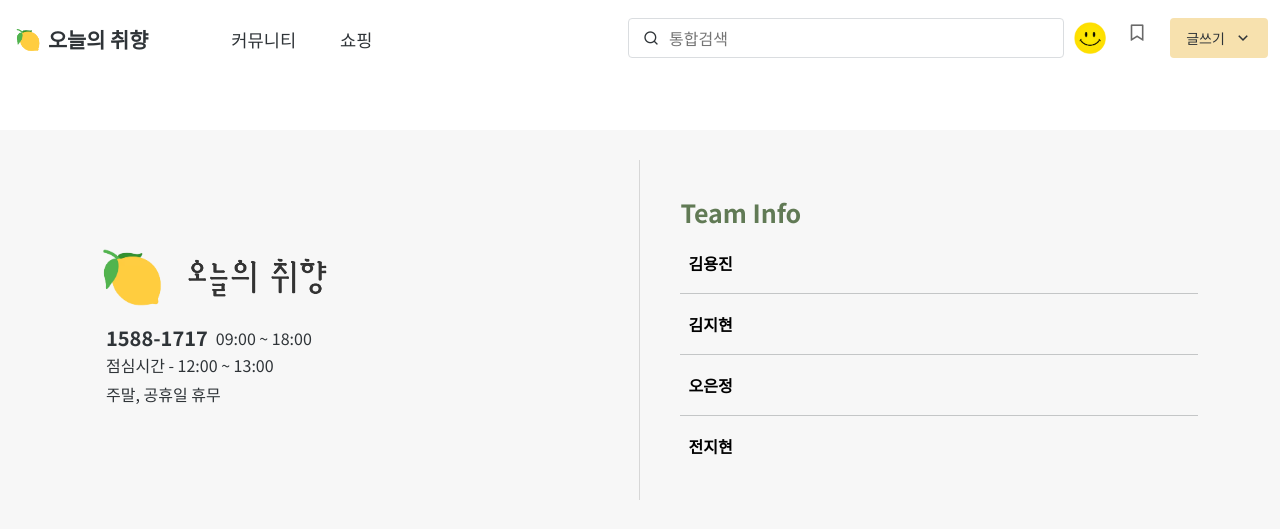
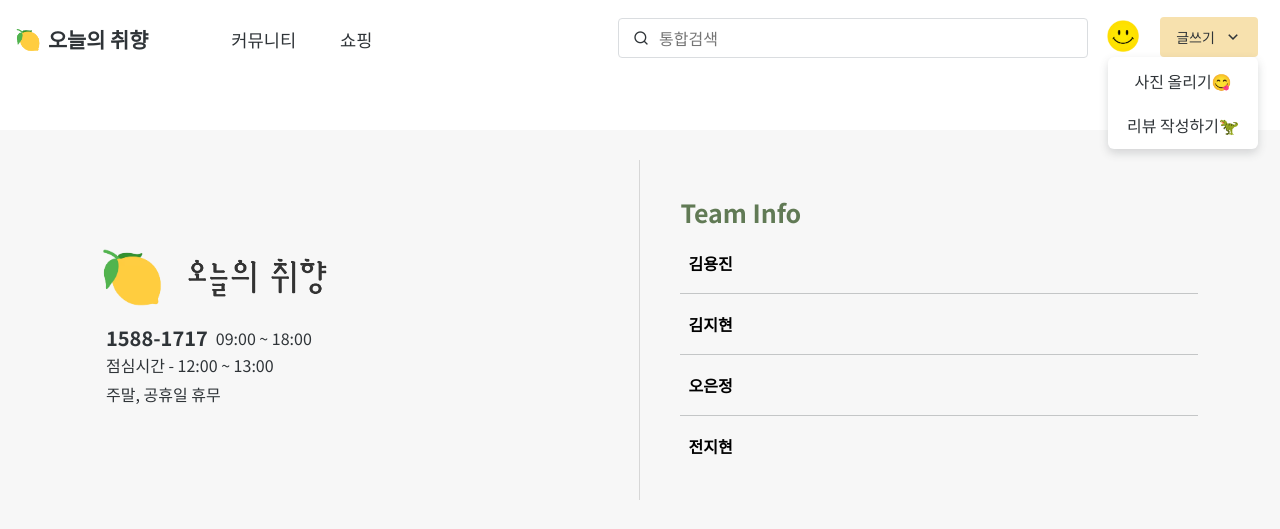
Before and after one commit to rabBit64/Todays-taste, a Django app: page /accounts/update/ in a window 1280 px wide. Shown: the top 529 px of the page. Run offline with Django 3.2, Linux system fonts and the light colour scheme; the visitor is signed in with stand-in values (Sample User, id 1); parts of the project's set-up code (start-up, migrations or seed data) failed here and were passed over; some libraries are stand-ins or nearby versions.

Commit message:
feat: add write dropdown

```diff
--- a/articles/templates/articles/create.html
+++ b/articles/templates/articles/create.html
@@ -8,7 +8,6 @@
    {% load static %}
    <link rel="shortcut icon" type="image/x-icon" href="{% static 'lemon-icon-removebg.png' %}" />
   <title>상품 리뷰작성</title>
-  <link rel="stylesheet" href="https://cdnjs.cloudflare.com/ajax/libs/font-awesome/4.7.0/css/font-awesome.min.css">
   <link href="https://cdn.jsdelivr.net/npm/bootstrap@5.3.0-alpha3/dist/css/bootstrap.min.css" rel="stylesheet" integrity="sha384-KK94CHFLLe+nY2dmCWGMq91rCGa5gtU4mk92HdvYe+M/SXH301p5ILy+dN9+nJOZ" crossorigin="anonymous">
 </head>
 {% load static %}
--- a/static/main/navbar.css
+++ b/static/main/navbar.css
@@ -47,6 +47,7 @@ ul, p{
 }
 .account-menu{
   display:flex;
+  height:45px;
   /* flex-grow:2; */
   /* flex-basis:auto; */
   flex: 0 1 650px;
@@ -76,7 +77,6 @@ ul, p{
   height:100%;
   flex: 1 1 0px;
   min-width:0;
-
   align-items:center;
   box-sizing:border-box;
   border: 1px solid #DADDE0;
@@ -84,7 +84,7 @@ ul, p{
   height:40px;
   padding: 0 14px;
   width:100%;
-  margin:0 10px;
+  margin-right:19px;
 }
 @media(max-width:650px){
   .search-box{
@@ -111,10 +111,12 @@ ul, p{
 }
 .write-button{
   border:none;
-  margin:0;
+  margin-top:7px;
+  margin-left:10px;
+  margin-right:10px;
   background:none;
   font-size:14px;
-  line-height:18px;
+  /* line-height:18px; */
   display:inline-block;
   align-items: center;
   width:auto;
@@ -143,6 +145,7 @@ ul, p{
 .account-detail{
   display:flex;
   align-items: center;
+  height:40px;
 }
 .account-detail-ls{
   display:flex;
@@ -154,11 +157,11 @@ ul, p{
   padding: 0 10px;
 }
 .scrap{
-  margin-right:20px;
-  padding-top:3px;
-  font-size:1.2rem;
-  transform: scale(1.3, 1);
-  padding-left:10px;
+  height:40px;
+  margin-top:5px;
+  padding-top:10px;
+  font-size:1.5rem;
+  transform: scale(1.2, 1);
 }
 .scrap i{
   color:#696969;
@@ -171,7 +174,7 @@ ul, p{
 }
 .profile{
   display: inline-block;
-  margin:0;
+  margin-bottom:5px;
   padding:0;
   border:none;
   background:none;
@@ -182,7 +185,7 @@ ul, p{
 }
 .profile-dropdown{
 position:absolute;
-right:150px;
+right:90px;
 background-color:white;
 z-index:1;
 box-shadow: rgba(63, 71, 77, 0.2) 0px 4px 10px 0px;
@@ -194,4 +197,41 @@ display:none;
 }
 .display{
   display:block;
+  /* transform: none;
+  transition: transform 0.2s ease 0s; */
 }
+.write-section{
+  display:inline-block;
+  position:relative;
+}
+.write-dropdown{
+  position:absolute;
+  right:10px;
+  background-color:white;
+  z-index:1;
+  box-shadow: rgba(63, 71, 77, 0.2) 0px 4px 10px 0px;
+  border-radius: 6px;
+  width: 150px;
+  padding: 0 3px;
+  height:auto;
+}
+.write-menu a{
+  height:10px;
+  margin:10px;
+}
+.block-toggle{
+  /* display: block !important; */
+  display:none;
+}
+.write-menu{
+  text-align: center;
+  margin:4px 0;
+  height:40px;
+  line-height:40px;
+  /* display:none; */
+}
+.write-menu:hover{
+  border-radius:6px;
+  background-color:#eee;
+  transition: all 0.2s;
+}
--- a/templates/base.html
+++ b/templates/base.html
@@ -15,7 +15,6 @@
     <link rel="preconnect" href="https://fonts.googleapis.com">
     <link rel="preconnect" href="https://fonts.gstatic.com" crossorigin>
     <link href="https://fonts.googleapis.com/css2?family=Noto+Sans+KR:wght@300&display=swap" rel="stylesheet">
-    <script src="https://kit.fontawesome.com/7c2def04d0.js" crossorigin="anonymous"></script>
 
     <link href="https://fonts.googleapis.com/css2?family=Noto+Sans+KR:wght@100;300;400;500;700;900&display=swap" rel="stylesheet">
     <link rel="stylesheet" href="{% static 'main/navbar.css' %}">
@@ -121,13 +120,18 @@
                 <!--스크랩-->
 
                 {% endif %}
-                <span class="scrap"><a href="#"><i class="ri-bookmark-line"></i></a></span>
-                <a href="{% url 'articles:create' %}">
-                    <button type="button" class="write-button">
+                <!-- <span class="scrap"><a href="#"><i class="ri-bookmark-line"></i></a></span> -->
+                <!--글쓰기 드롭다운-->
+                <div class="write-section">
+                    <button type="button"  id="my-write-btn" class="write-button">
                         <span id="write-text">글쓰기</span>
                         <span><i class="ri-arrow-down-s-line"></i></span>
                     </button>
-                </a>
+                    <div class="write-dropdown" id="my-write">
+                        <div class="write-menu"><a href="{% url 'articles:create' %}">사진 올리기😋</a></div>
+                        <div class="write-menu"><a href="#">리뷰 작성하기🦖</a></div>
+                    </div>
+                </div>
             </div>
         </div>
     </nav>
@@ -251,11 +255,21 @@
 const profileBtn = document.getElementById("account-btn");
 console.log(profileBtn)
 const profileBox = document.getElementById("my-profile");
-
-profileBtn.addEventListener('click', () => {
+const writeBtn= document.getElementById("my-write-btn");
+const writeBox = document.getElementById("my-write");
+console.log(writeBox)
+if(profileBtn!=null && profileBtn!==''){
+    profileBtn.addEventListener('click', () => {
     console.log("click")
     profileBox.classList.toggle("display");
     console.log(profileBox)
+    })
+}
+//왜 안먹지.. 수정필요
+writeBtn.addEventListener('click', () => {
+    console.log("click")
+    writeBox.classList.toggle("block-toggle");
+    console.log(writeBox)
 })
 </script>
 </body>
```
